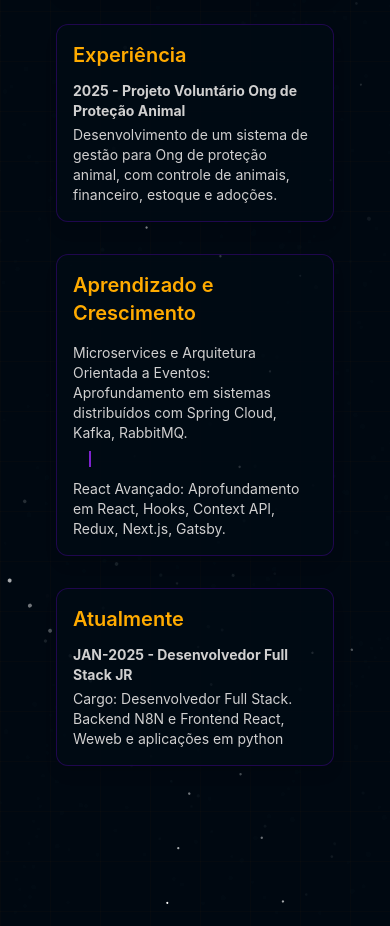
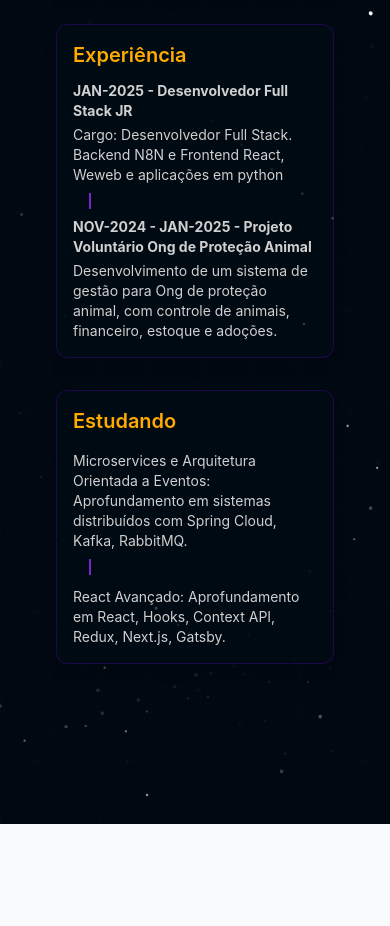
Before and after one commit to RaposoG/melhorzin, a React (Vite) app: page / in a window 390 px wide. Shown: the part 5039-5965 px from the top of the page. After the commit the page ends 5863 px from the top, so only its background shows below. Built offline with nearby package versions, Linux system fonts and the light colour scheme.

Commit message:
feat(roadmap): update career details and translations in Roadmap component

```diff
--- a/src/components/Roadmap.tsx
+++ b/src/components/Roadmap.tsx
@@ -85,7 +85,6 @@ const TimelineItem: React.FC<{ node: TimelineNode }> = ({ node }) => {
     </div>
   );
 };
-
 export const Roadmap: React.FC = () => {
   const { themeColors } = useTheme();
   const { language } = useLanguage();
@@ -110,13 +109,6 @@ export const Roadmap: React.FC = () => {
           title: currentTranslations['career.learning_growth'] as string,
           items: currentTranslations['career.learning_growth.items'] as any[],
         },
-        {
-          id: currentTranslations['career.currently'] as string,
-          title: currentTranslations['career.currently'] as string,
-          enterprise: 'Reconecta',
-          position: 'Full Stack Developer',
-          items: currentTranslations['career.currently.items'] as any[],
-        }
       ];
     },
     [language]
@@ -124,22 +116,12 @@ export const Roadmap: React.FC = () => {
 
   return (
     <div className="py-8 sm:py-16 relative" id="jornada">
-      {/* Container da timeline */}
       <div className="relative container mx-auto px-2">
-        {/* Linha vertical principal - visível apenas em telas médias e maiores */}
         <div
           className={`absolute top-0 bottom-0 left-4 xs:left-0 md:left-[50%] w-1 hidden md:block`}
           style={{
             backgroundColor: themeColors.accent,
             marginLeft: '-2px',
-          }}
-        />
-        {/* Mobile Timeline - visível apenas em telas pequenas */}
-        {/* esconde a div abaixo ver depois se retiro ela ou nao */}
-        <div
-          className={`absolute hidden sm:hidden top-0 bottom-0 left-4 w-1 block md:hidden`}
-          style={{
-            backgroundColor: themeColors.accent,
           }}
         />
         <div className="space-y-8 sm:space-y-12">
--- a/src/contexts/ThemeContext.tsx
+++ b/src/contexts/ThemeContext.tsx
@@ -62,7 +62,7 @@ const themes: Record<Theme, ThemeColors> = {
     buttonHover: '#1565C0',
     sendButtonBackground: '#4CAF50',
     sendButtonHover: '#388E3C',
-    separatorItemRoadMap: '#E0E0E0',
+    separatorItemRoadMap: 'bg-yellow-400',
     buttonResume: '#2196F3',
     scrollBarThumb: "#B0B0B0",
     scrollBarTrack: "#E0E0E0"
--- a/src/translations/index.ts
+++ b/src/translations/index.ts
@@ -57,8 +57,10 @@ export const translations = {
     'carrer.position': 'Cargo',
     // Carreira
 
-    'career.learning_growth': 'Aprendizado e Crescimento',
+    'career.learning_growth': 'Estudando',
     'career.currently': 'Atualmente',
+    'career.enterprise': 'Reconecta',
+    'career.position': 'Full Stack Developer',
     'career.education.items': [
       { period: '2022 - 2023', description: 'Estudante de forma autodidata e em Bootcamps buscando conteúdos.' },
       { period: '2024 - 2025', description: 'Bootcamp DevSuperior - Java Spring Expert.' },
@@ -66,20 +68,19 @@ export const translations = {
     ],
     'career.experience.items': [
       {
-        period: '2025 - Projeto Voluntário Ong de Proteção Animal',
+        period: 'JAN-2025 - Desenvolvedor Full Stack JR',
+        description: 'Cargo: Desenvolvedor Full Stack. Backend N8N e Frontend React, Weweb e aplicações em python',
+        currentWork: true,
+      },
+      {
+        period: 'NOV-2024 - JAN-2025 - Projeto Voluntário Ong de Proteção Animal',
         description: 'Desenvolvimento de um sistema de gestão para Ong de proteção animal, com controle de animais, financeiro, estoque e adoções.',
-      },
+        currentWork: false,
+      }
     ],
     'career.learning_growth.items': [
       { description: 'Microservices e Arquitetura Orientada a Eventos: Aprofundamento em sistemas distribuídos com Spring Cloud, Kafka, RabbitMQ.' },
       { description: 'React Avançado: Aprofundamento em React, Hooks, Context API, Redux, Next.js, Gatsby.' },
-    ],
-    'career.currently.items': [
-      {
-        period: 'JAN-2025 - Desenvolvedor Full Stack JR',
-        description: 'Cargo: Desenvolvedor Full Stack. Backend N8N e Frontend React, Weweb e aplicações em python',
-        technologies: ['React', 'TypeScript', 'Spring Boot', 'PostgreSQL', 'Docker', 'AWS', 'Jenkins', 'CI/CD'],
-      },
     ],
   },
   en: {
@@ -153,20 +154,17 @@ export const translations = {
     ],
     'career.experience.items': [
       {
-        period: '2025 - Volunteer Project Animal Protection Ong',
+        period: 'JAN-2025 - Full Stack Developer JR',
+        description: 'Position: Full Stack Developer. Backend N8N and Frontend React, Weweb and python applications',
+      },
+      {
+        period: 'NOV-2024 - JAN-2025 - Volunteer Project Animal Protection Ong',
         description: 'Development of a management system for an animal protection Ong, with animal control, financial, stock and adoptions.',
-      },
+      }
     ],
     'career.learning_growth.items': [
       { description: 'Microservices and Event-Driven Architecture: In-depth knowledge of distributed systems with Spring Cloud, Kafka, RabbitMQ.' },
       { description: 'Advanced React: In-depth knowledge of React, Hooks, Context API, Redux, Next.js, Gatsby.' },
-    ],
-    'career.currently.items': [
-      {
-        period: 'JAN-2025 - Full Stack Developer JR',
-        description: 'Position: Full Stack Developer. Backend N8N and Frontend React, Weweb and python applications',
-        technologies: ['React', 'TypeScript', 'Spring Boot', 'PostgreSQL', 'Docker', 'AWS', 'Jenkins', 'CI/CD'],
-      },
     ],
   },
   es: {
@@ -235,20 +233,20 @@ export const translations = {
       ],
       'career.experience.items': [
         {
-          period: '2025 - Proyecto Voluntario Ong de Protección Animal',
+          period: 'ENE-2025 - Full Stack Developer JR',
+          description: 'Cargo: Desarrollador Full Stack. Backend N8N y Frontend React, Weweb y aplicaciones en python',
+        },
+        {
+          period: 'NOV-2024 - ENE-2025 - Proyecto Voluntario Ong de Protección Animal',
           description: 'Desarrollo de un sistema de gestión para una Ong de protección animal, con control de animales, financiero, inventario y adopciones.',
-        },
+        }
       ],
       'career.learning_growth.items': [
         { description: 'Microservicios y Arquitectura Orientada a Eventos: Profundización en sistemas distribuidos con Spring Cloud, Kafka, RabbitMQ.' },
         { description: 'React Avanzado: Profundización en React, Hooks, Context API, Redux, Next.js, Gatsby.' },
       ],
       'career.currently.items': [
-        {
-          period: 'ENE-2025 - Full Stack Developer JR',
-          description: 'Cargo: Desarrollador Full Stack. Backend N8N y Frontend React, Weweb y aplicaciones en python',
-          technologies: ['React', 'TypeScript', 'Spring Boot', 'PostgreSQL', 'Docker', 'AWS', 'Jenkins', 'CI/CD'],
-        },
+
       ],
     }
 };
```
